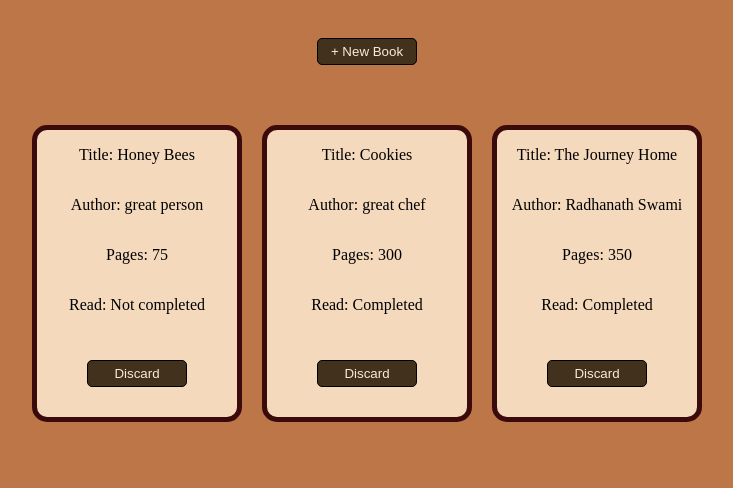
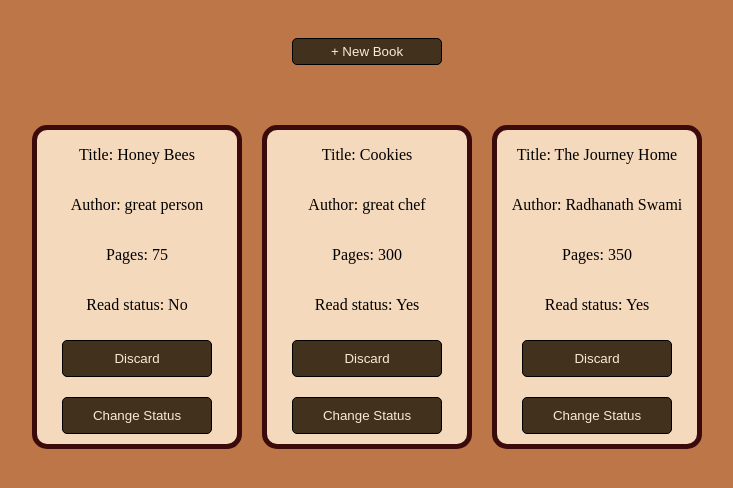
Before and after one commit to ameyareddy9/Library, a plain HTML site: page index.html in a window 1280 px wide. Shown: the whole page, without its empty margins (273-1006 px from the left). Drawn offline with Linux system fonts and the light colour scheme.

Commit message:
Add a toggle status button to check/uncheck read status of each book

```diff
--- a/index.html
+++ b/index.html
@@ -36,17 +36,22 @@
 
     button {
         align-self: center;
-        width: 100px;
+        width: 150px;
         border: 1px solid rgb(0, 0, 0);
         border-radius: 5px;
-        padding: 5px 10px;
+        padding: 10px 10px;
         background-color: rgb(65, 49, 29);
         color: antiquewhite;
+        margin: 10px;
+    }
+
+    #newBook {
+        padding: 5px 10px;
         margin: 30px;
     }
   </style>
 
-  <button command="show-modal" commandfor="my-dialog">+ New Book</button>
+  <button command="show-modal" commandfor="my-dialog" id="newBook">+ New Book</button>
 
   <dialog id="my-dialog">
     <form id="book-form">
@@ -121,7 +126,7 @@
             newBook.appendChild(pages);
 
             const read = document.createElement("p");
-            read.textContent = `Read: ${book.read ? "Completed" : "Not completed"}`;
+            read.textContent = `Read status: ${book.read ? "Yes" : "No"}`;
             newBook.appendChild(read);
 
             const deleteBtn = document.createElement("button");
@@ -129,16 +134,33 @@
             deleteBtn.classList.add('discard');
             newBook.appendChild(deleteBtn);
 
+            const toggleStatus = document.createElement("button");
+            toggleStatus.textContent = `Change Status`;
+            toggleStatus.classList.add("toggle");
+            newBook.appendChild(toggleStatus);
+
             library.appendChild(newBook);
         }
     }
 
+    Book.prototype.toggleStatus = function() {
+        this.read = !this.read;
+    };
+
     library.addEventListener("click", event => {
         const curr = event.target;
-        if(!curr.classList.contains("discard")) return;
-        const bookId = curr.closest(".book").dataset.id;
-        myLibrary = myLibrary.filter(book => book.id !== bookId);
-        displayBooks();
+        if(curr.classList.contains("discard")) {
+            const bookId = curr.closest(".book").dataset.id;
+            myLibrary = myLibrary.filter(book => book.id !== bookId);
+            displayBooks();
+        }
+
+        else if(curr.classList.contains("toggle")) {
+            const bookId = curr.closest(".book").dataset.id;
+            const book = myLibrary.find(b => b.id === bookId);
+            book.toggleStatus();
+            displayBooks();
+        }
     });
 
     addBookToLibrary("Honey Bees", "great person", 75, false);
```
